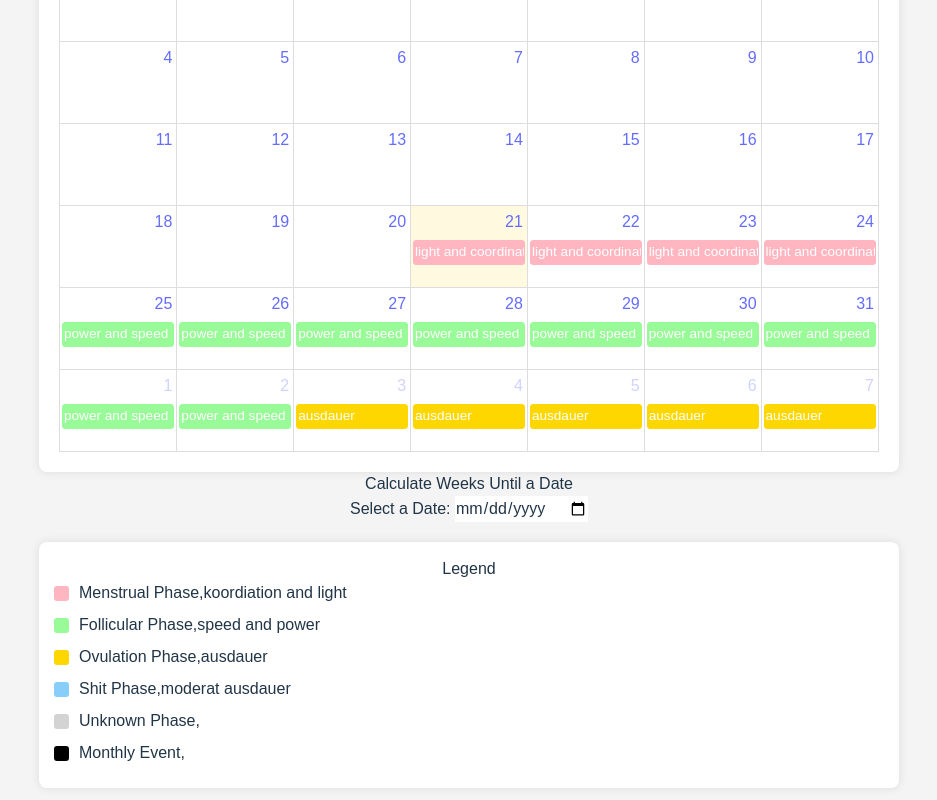
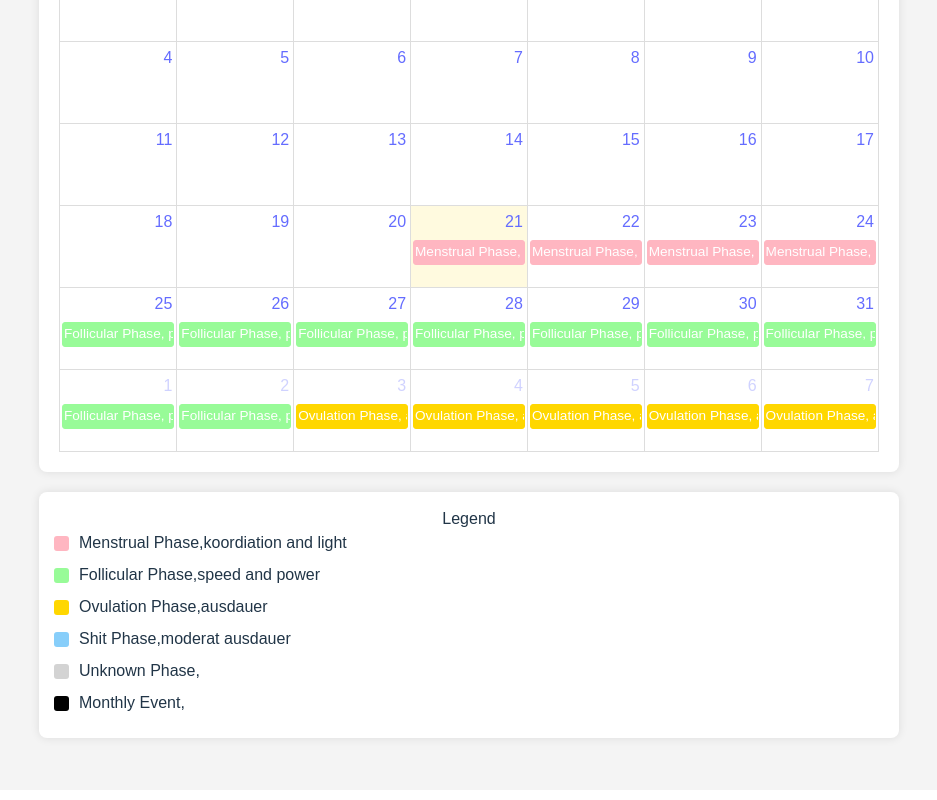
Before and after one commit to NathalieScherf/cycle-based-training-for-running, a React (Vite) app: page / in a window 1280 px wide. Shown: the part 793-1593 px from the top of the page, without its empty margins (171-1108 px from the left). Built offline with nearby package versions, Linux system fonts and the light colour scheme; a web font is replaced by a local one.

Commit message:
display phase

```diff
--- a/src/components/CalendarDisplay.jsx
+++ b/src/components/CalendarDisplay.jsx
@@ -4,12 +4,12 @@ import { useState, useEffect } from 'react';
 import FullCalendar from '@fullcalendar/react';
 import dayGridPlugin from '@fullcalendar/daygrid';
 import interactionPlugin from '@fullcalendar/interaction';
-import Modal from 'react-modal'; // Import react-modal
+import Modal from 'react-modal';
 
 import usePeriodTracker from '../hooks/usePeriodTracker';
 import { getPhaseColor, getPhaseTraining } from '../assets/phases';
 
-Modal.setAppElement('#root'); // For accessibility
+Modal.setAppElement('#root');
 
 const CalendarDisplay = ({ periodStartDate, setPeriodStartDate }) => {
   const { cycleLength, getPhaseByDay } = usePeriodTracker();
@@ -33,10 +33,10 @@ const CalendarDisplay = ({ periodStartDate, setPeriodStartDate }) => {
         const dayInCycle = (i % cycleLength) + 1;
         const phaseName = getPhaseByDay(dayInCycle);
         const color = getPhaseColor(phaseName); // Function to determine color based on phase
-        const training = getPhaseTraining(phaseName)
+        const training = getPhaseTraining(phaseName);
+
         generatedEvents.push({
-          title: `${phaseName, training} `,
-          // (${eventDate.toISOString().split('T')[0]})
+          title: `${phaseName}, ${training}`,
           start: eventDate.toISOString().split('T')[0],
           color: color,
         });
@@ -46,7 +46,7 @@ const CalendarDisplay = ({ periodStartDate, setPeriodStartDate }) => {
     generatePeriodEvents(periodStartDate);
 
     setEvents(generatedEvents);
-  }, [periodStartDate]);
+  }, [periodStartDate, cycleLength]);
 
   // Handle date clicks with modal
   const handleDateClick = (arg) => {
@@ -79,7 +79,7 @@ const CalendarDisplay = ({ periodStartDate, setPeriodStartDate }) => {
       <input
         type="date"
         id="start-date"
-        value={periodStartDate.toISOString().split('T')[0]}
+        value={periodStartDate instanceof Date && !isNaN(periodStartDate) ? periodStartDate.toISOString().split('T')[0] : ''}
         onChange={handleStartDateChange}
       />
       <FullCalendar
--- a/src/components/Dashboard.jsx
+++ b/src/components/Dashboard.jsx
@@ -1,16 +1,13 @@
-// src/components/Dashboard.js
-
 import PeriodTracker from './PeriodTracker';
 import MonthlyTracker from './MonthlyTracker';
 import CalendarDisplay from './CalendarDisplay';
 import Legend from './Ledgend';
-import WeeksUntil from './WeeksUntil';
 import { useState, useEffect } from 'react';
 
 
 const Dashboard = () => {
     const [periodStartDate, setPeriodStartDate] = useState(new Date());
-    const [startDateX, setStartDateX] = useState(new Date());
+
 
     useEffect(() => {
         const storedData = localStorage.getItem('PERIOD_TRACKER_KEY');
@@ -19,16 +16,13 @@ const Dashboard = () => {
             console.log(parsedData);
 
             setPeriodStartDate(new Date(parsedData.periodStartDate));
-            setStartDateX(new Date(parsedData.startDate));
         }
     }, []);
 
     const handleStartDateChange = (newStartDate) => {
         setPeriodStartDate(newStartDate);
-        setStartDateX(newStartDate);
         localStorage.setItem('PERIOD_TRACKER_KEY', JSON.stringify({
             periodStartDate: newStartDate.toISOString(),
-            startDate: newStartDate.toISOString(),
         }));
     };
 
@@ -40,7 +34,6 @@ const Dashboard = () => {
                 <MonthlyTracker />
             </div>
             <CalendarDisplay periodStartDate={periodStartDate} setPeriodStartDate={handleStartDateChange}/>
-            <WeeksUntil />
             <Legend />
 
         </div>
--- a/src/components/MonthlyTracker.jsx
+++ b/src/components/MonthlyTracker.jsx
@@ -1,5 +1,3 @@
-// src/components/MonthlyTracker.js
-
 import React, { useState } from 'react';
 import useMonthlyTracker from '../hooks/useMonthlyTracker';
 
```
